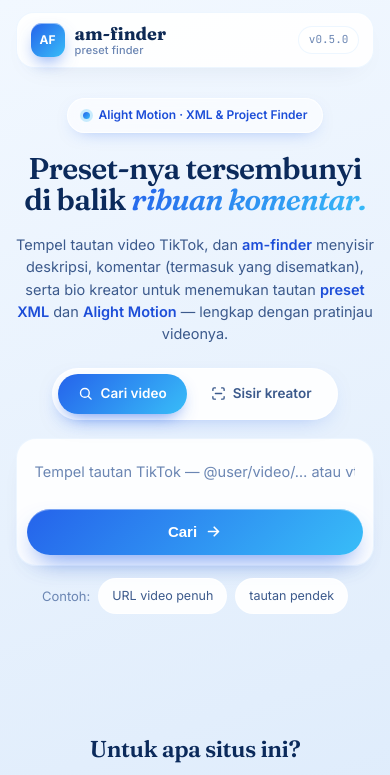
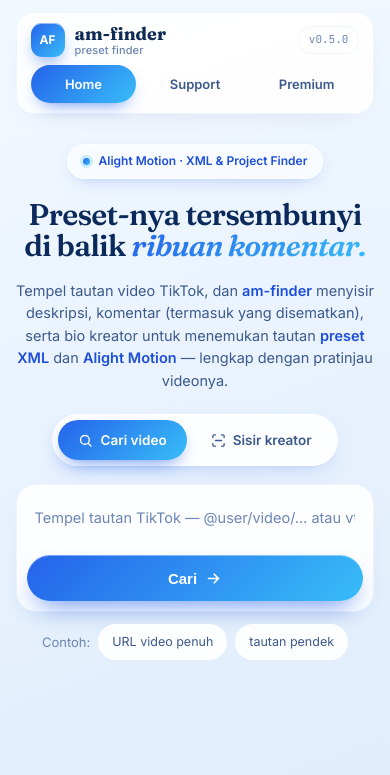
Before and after one commit to Magnw27/am-finder, a plain HTML site: page amfinder/static/index.html in a window 390 px wide. Shown: the top 775 px of the page. Drawn offline with Linux system fonts and the light colour scheme.

Commit message:
Perbaiki: tombol nav Home/Support/Premium tak terlihat di mobile
Aturan lama @media(max-width:720px){.topbar nav{display:none;}} menyembunyikan
seluruh nav. Kini nav tetap tampil: topbar jadi dua baris di mobile
(brand+versi di atas, tombol Home/Support/Premium lebar penuh di bawah).

```diff
--- a/amfinder/static/index.html
+++ b/amfinder/static/index.html
@@ -367,9 +367,13 @@
 
   /* ---------- MOBILE ---------- */
   @media (max-width:720px){
-    .topbar nav{display:none;}
+    /* nav TIDAK disembunyikan lagi — topbar dibuat dua baris:
+       baris 1 = brand + versi, baris 2 = tombol Home/Support/Premium */
+    .topbar{flex-wrap:wrap; row-gap:8px;}
+    .brand{flex:1 1 auto;}
+    .topbar nav.mainnav{order:3; width:100%; justify-content:center; gap:6px;}
+    .navbtn{flex:1 1 0; text-align:center; font-size:13px; padding:9px 10px;}
     .brand .txt{font-size:18px;}
-    .orbs .orb.c{display:none;}
     body{background-attachment:scroll;}
   }
   @media (max-width:560px){
```
